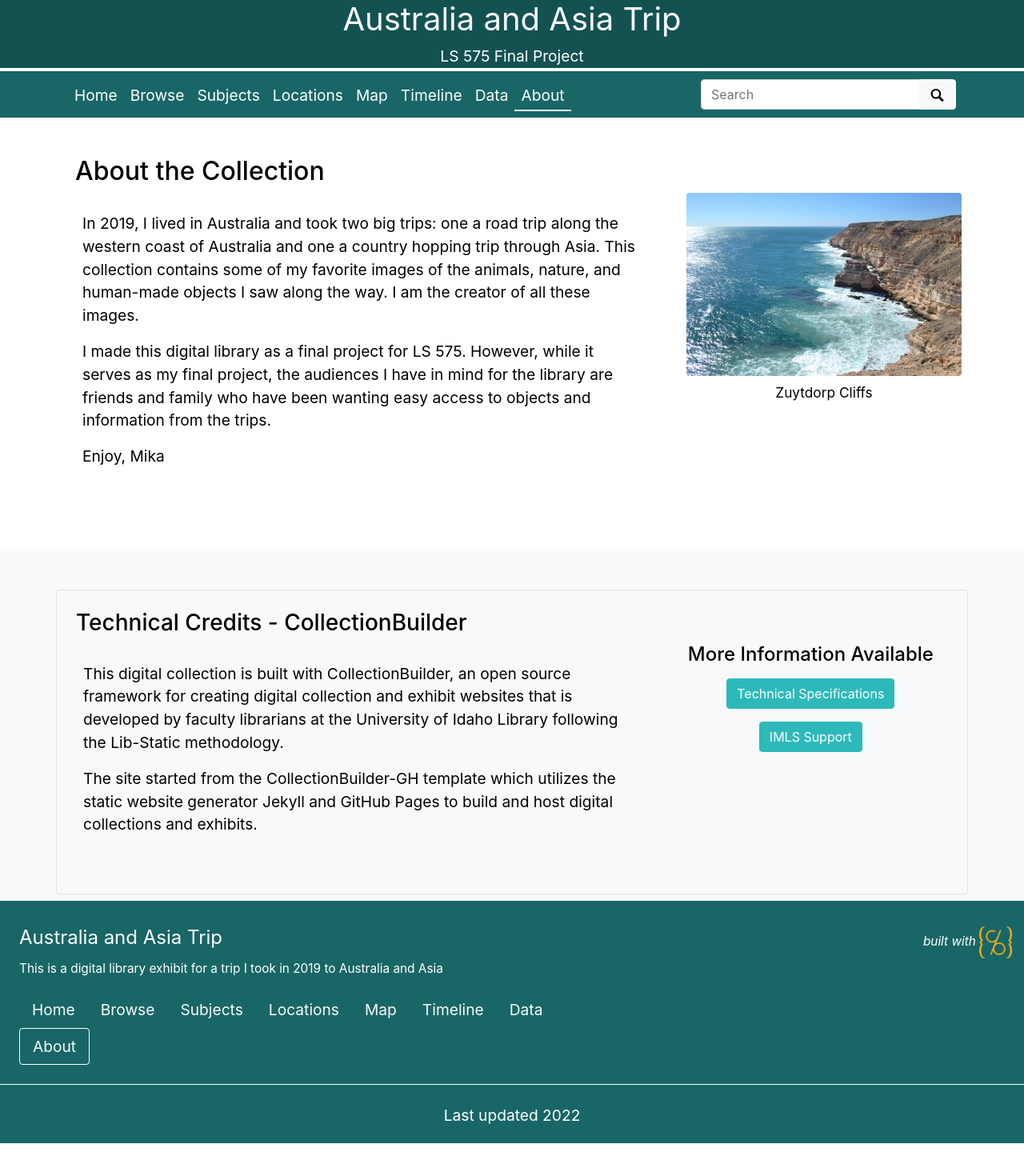
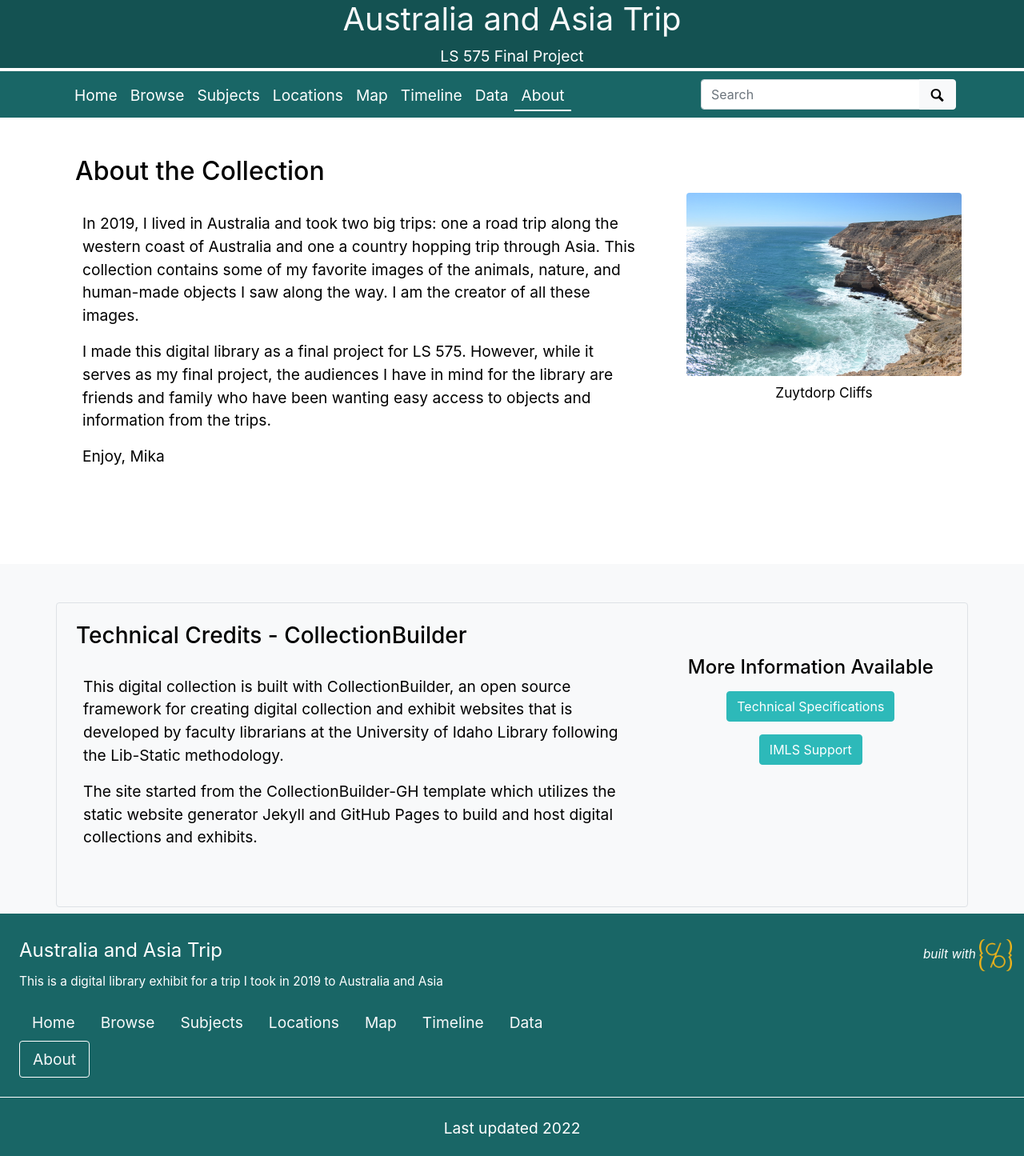
Before and after one commit to mikasmith97/final.github.io, a Jekyll site: the page built from pages/about.md, in a window 1280 px wide. Shown: the whole page at 80% size. Built offline with Jekyll 4.4.1, drawn with Linux system fonts in a browser that asks for light colours.

Commit message:
Update about.html

```diff
--- a/_layouts/about.html
+++ b/_layouts/about.html
@@ -1,7 +1,7 @@
 ---
 layout: default
 ---
-<div class="container-fluid mt-0 mb-n3 p-4 ">
+<div class="container-fluid mt-0 mb-0 p-4 ">
     <div class="container mt-0 p-4">
 
         <h2>About the Collection</h2>
```
